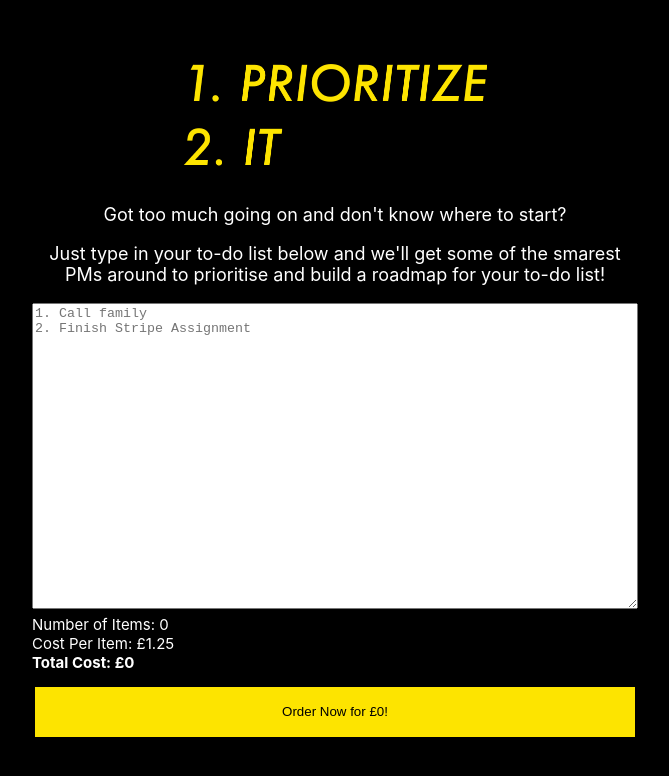
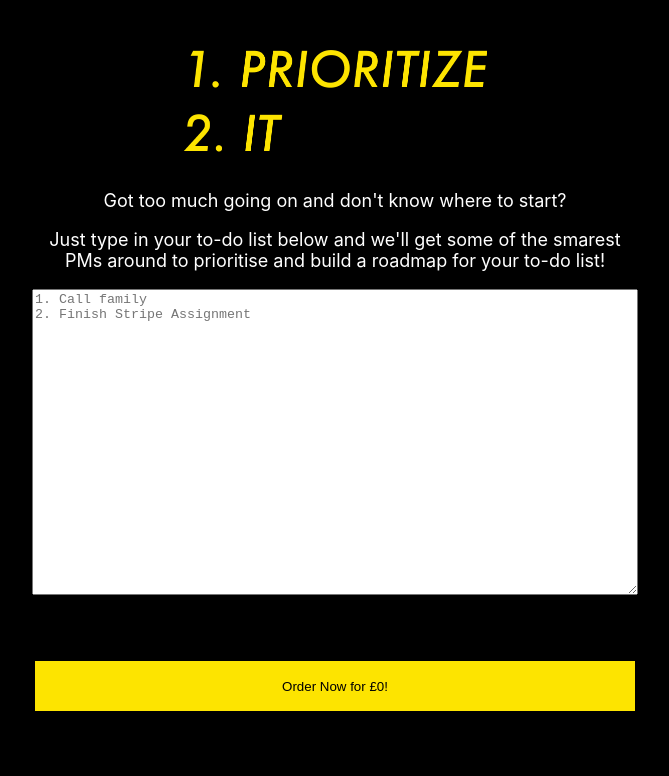
Before and after one commit to iceanfire/stpe, a React (Create React App) app in the folder client/: page / in a window 1280 px wide. Shown: the top 776 px of the page, without its empty margins (305-974 px from the left). Built offline with nearby package versions, Linux system fonts and the light colour scheme; no server answers.

Commit message:
install react router via npm + clean up structure of app.js to make it easier to use reactrouter

```diff
--- a/client/package.json
+++ b/client/package.json
@@ -9,6 +9,7 @@
     "@testing-library/user-event": "^12.1.10",
     "react": "^17.0.1",
     "react-dom": "^17.0.1",
+    "react-router-dom": "^5.2.0",
     "react-scripts": "4.0.1",
     "web-vitals": "^0.2.4"
   },
--- a/client/src/App.css
+++ b/client/src/App.css
@@ -8,10 +8,13 @@
   width: 304px;
 }
 
+Body{
+  background-color: black;
+}
 
 .App-header {
   background-color: black;
-  min-height: 100vh;
+  padding-top: 50px;
   display: flex;
   flex-direction: column;
   align-items: center;
@@ -28,12 +31,3 @@
   width: 600px;
   height: 300px;
 }
-
-@keyframes App-logo-spin {
-  from {
-    transform: rotate(0deg);
-  }
-  to {
-    transform: rotate(360deg);
-  }
-}
--- a/client/src/App.js
+++ b/client/src/App.js
@@ -2,6 +2,13 @@ import logo from './logo.png';
 import './App.css';
 import React from 'react';
 import WordCount from './wordcount.js'
+
+import {
+  BrowserRouter as Router,
+  Switch,
+  Route,
+  Link
+} from "react-router-dom";
 
 
 function App() {
@@ -13,10 +20,12 @@ function App() {
           <p>Got too much going on and don't know where to start?</p>
           <p>Just type in your to-do list below and we'll get some of the smarest PMs around to prioritise and build a roadmap for your to-do list!</p>
         </div>
+      </header>
+      <body>
         <form>
           <WordCount></WordCount>
         </form>
-      </header>
+      </body>
     </div>
   );
 }
--- a/client/src/index.css
+++ b/client/src/index.css
@@ -44,6 +44,6 @@ code {
   background-color: #FDE400;
   padding: 0;
   border: none;
-  margin-top: 15px;
+  margin-top: 5px;
   cursor: pointer;
 }
```
Also changed, not shown: 2 other files (tests, documents, lock files or other folders).
